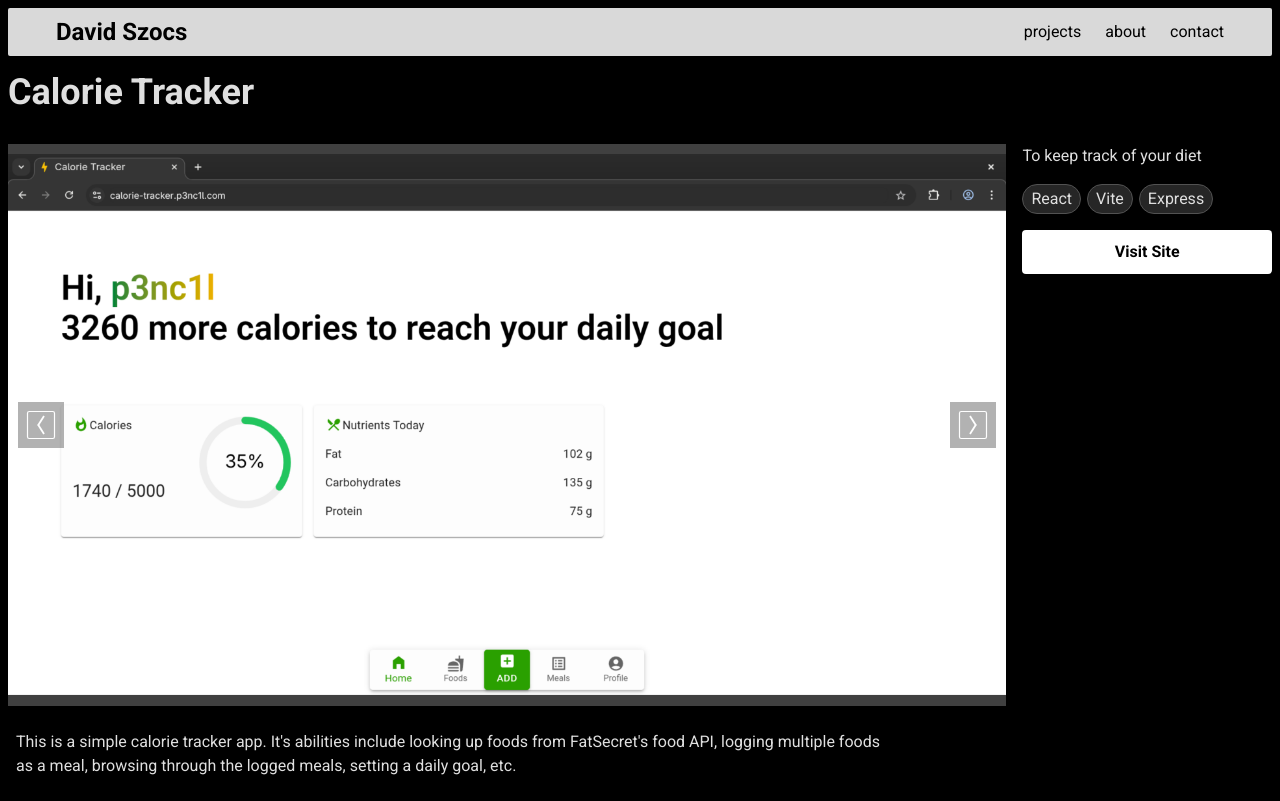
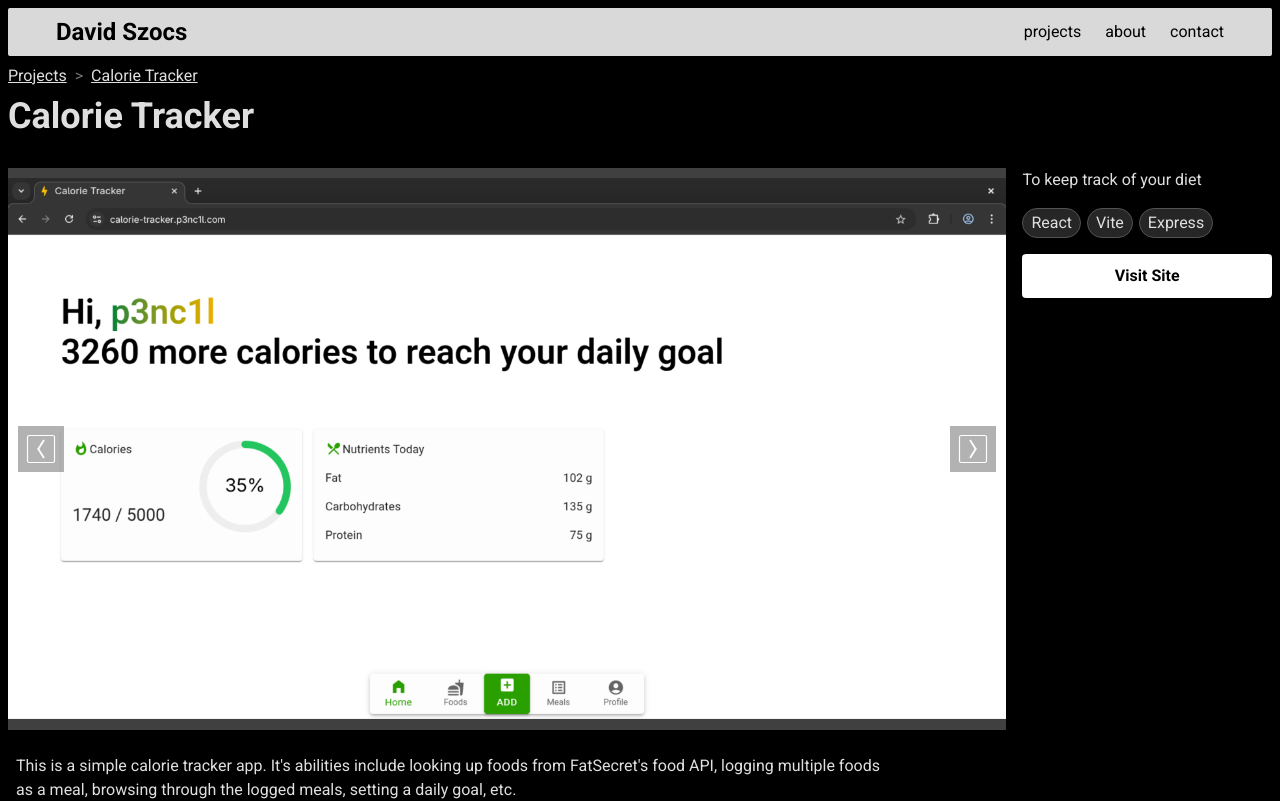
Before and after one commit to p3nc1l/personal-site, a Next.js app: page /projects/calorie-tracker in a window 1280 px wide. Shown: the top 801 px of the page. Built offline with nearby package versions, Linux system fonts and the light colour scheme.

Commit message:
created breadcrumbs component and added to /projects/[name]

```diff
--- a/app/projects/[name]/page.tsx
+++ b/app/projects/[name]/page.tsx
@@ -3,6 +3,7 @@ import projects from "../projects";
 import ImageCarousel from "@/app/ui/ImageCarousel";
 import Button from "@/app/ui/Button";
 import Tag from "@/app/ui/Tag";
+import Breadcrumbs from "@/app/ui/Breadcrumbs";
 
 const Page = async (props: { params: Promise<{ name: string }> }) => {
   const { name } = await props.params;
@@ -10,8 +11,17 @@ const Page = async (props: { params: Promise<{ name: string }> }) => {
 
   if (!project) notFound();
 
+  const breadcrumbs = [{
+    name: "Projects",
+    href: "/projects"
+  }, {
+    name: project.title,
+    href: `/projects/${name}`
+  }]
+
   return (
     <>
+      <Breadcrumbs breadcrumbs={breadcrumbs} />
       <h1 className="mt-2 mb-8 text-4xl font-bold">{project.title}</h1>
       <div className="grid gap-4 grid-cols-1 sm:grid-cols-[8fr_2fr]">
         <ImageCarousel imageUrls={project.imageUrls} alt={project.title} />
--- /dev/null
+++ b/app/ui/Breadcrumbs.tsx
@@ -0,0 +1,22 @@
+import Link from "next/link"
+
+const Divider = () => {
+  return (<span className="inline-block px-2 text-neutral-500">{">"}</span>)
+}
+
+const Breadcrumbs = (props: { breadcrumbs: {
+  name: string,
+  href: string
+}[] }) => {
+  return (
+    <span>
+      {props.breadcrumbs.map((breadcrumb, index) =>
+      <>
+        {index != 0 ? <Divider /> : <></>}
+        <Link href={breadcrumb.href}><u>{breadcrumb.name}</u></Link>
+      </>)}
+    </span>
+  )
+}
+
+export default Breadcrumbs
```
